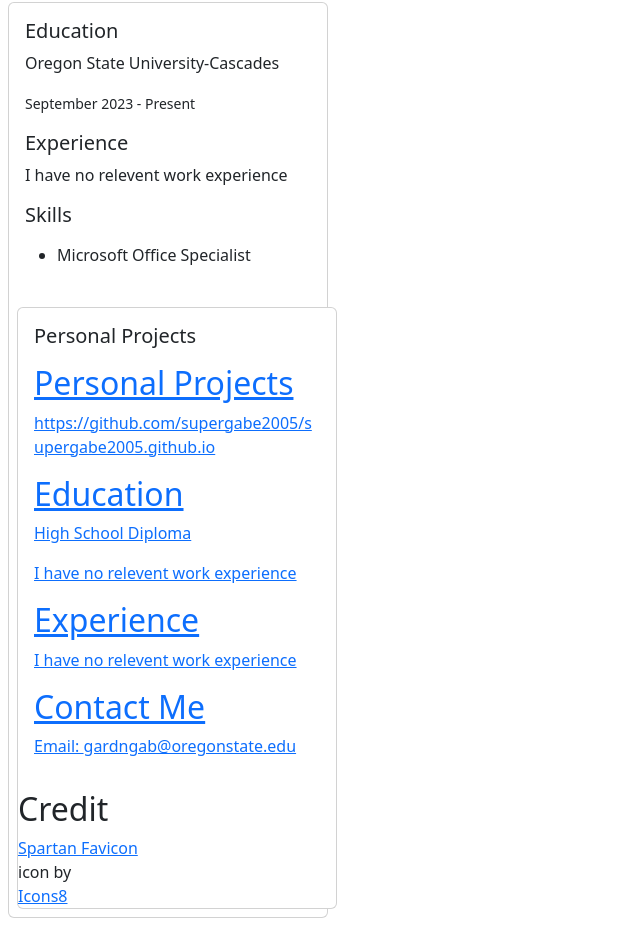
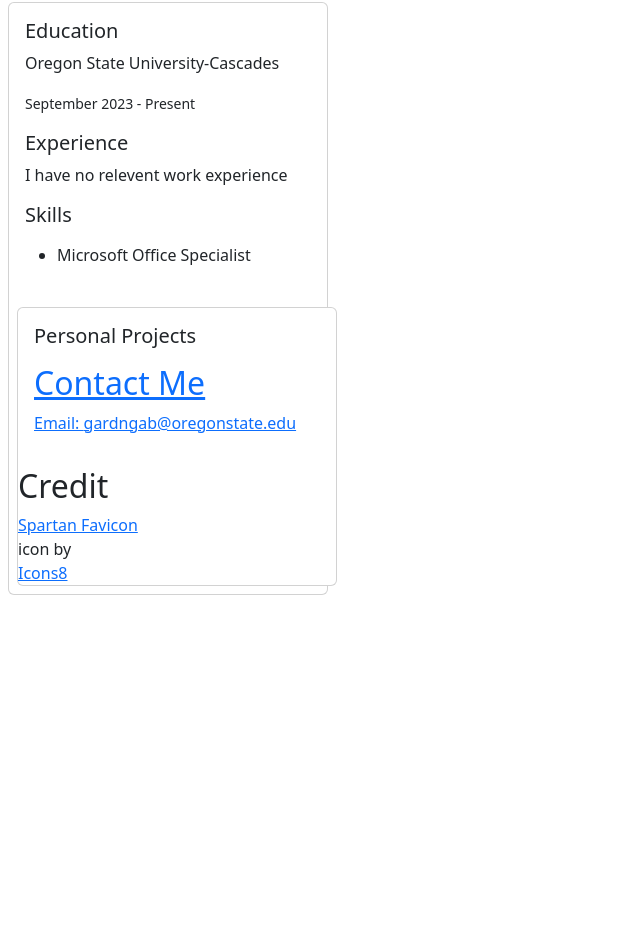
Before and after one commit to supergabe2005/supergabe2005.github.io, a website: page index.html in a window 1280 px wide. Shown: the part 812-1738 px from the top of the page, without its empty margins (0-640 px from the left). After the commit the page ends 1415 px from the top, so only its background shows below. Drawn offline with Linux system fonts and the light colour scheme.

Commit message:
Pushing Changes

```diff
--- a/index.html
+++ b/index.html
@@ -38,22 +38,6 @@
         </p>
 
 <div>
-    <h2>Personal Projects</h2>
-    <p>https://github.com/supergabe2005/supergabe2005.github.io</p>
-</div>
-<div>
-    <h2>Education</h2>
-    <p>High School Diploma</p>
-</div>
-<div>
-    <h2></h2>
-    <p>I have no relevent work experience</p>
-</div>
-<div>
-    <h2>Experience</h2>
-    <p>I have no relevent work experience</p>
-</div>
-<div>
     <h2>Contact Me</h2>
     <p>Email: <a href="mailto:gardngab@oregonstate.edu" target="_blank">gardngab@oregonstate.edu</a><p>
     <p></p>
```
